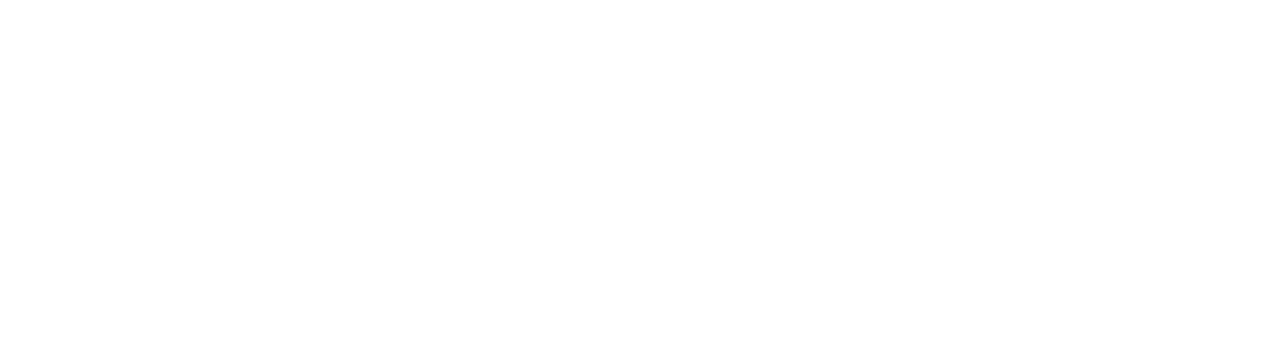
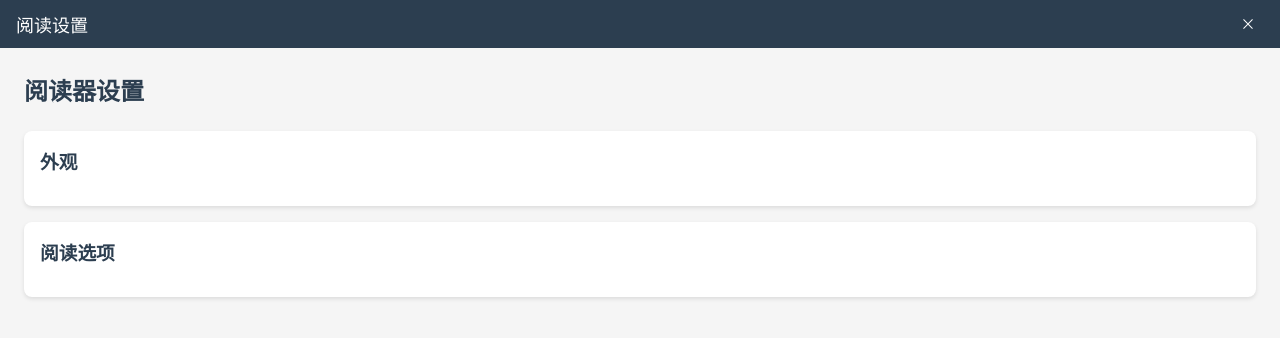
Before and after one commit to xudong7/tauri-rbook, a Vue app: page /settings in a window 1280 px wide. Before the commit this address had no page. Shown: the top 338 px of the page. Built offline with nearby package versions, Linux system fonts and the light colour scheme; the HTML template or start-up script is replaced by a standard one.

Commit message:
add new setting window

```diff
--- a/src/router/index.ts
+++ b/src/router/index.ts
@@ -3,6 +3,7 @@
 import MenuView from '../views/MenuView/MenuView.vue'
 import ReaderView from '../views/ReaderView/ReaderView.vue'
 import SearchView from '../views/SearchView/SearchView.vue'
+import SettingsView from '../views/SettingsView/SettingsView.vue'
 
 const routes = [
   {
@@ -20,6 +21,11 @@
     path: '/search',
     name: 'Search',
     component: SearchView
+  },
+  {
+    path: '/settings',
+    name: 'Settings',
+    component: SettingsView
   }
 ]
 
--- /dev/null
+++ b/src/utils/CreateWindow.ts
@@ -0,0 +1,28 @@
+import { WebviewWindow } from "@tauri-apps/api/webviewWindow";
+
+export async function createSettingsWindow(options = {}) {
+  try {
+    const windowOptions = {
+      width: 800,
+      height: 600,
+      resizable: true,
+      decorations: false, // 无边框窗口，使用自定义标题栏
+      center: true,
+      url: "/settings" // 直接在URL中指定路由路径
+    };
+
+    const settingWindow = new WebviewWindow("settings", windowOptions);
+
+    settingWindow.once("tauri://created", () => {
+      console.log("Login window created successfully");
+    });
+    settingWindow.once("tauri://error", (e) => {
+      console.error("Error creating login window:", e);
+    });
+
+    return settingWindow;
+  } catch (error) {
+    console.error("Failed to create login window:", error);
+    return null;
+  }
+}
--- a/src/views/ReaderView/ReaderView.vue
+++ b/src/views/ReaderView/ReaderView.vue
@@ -14,6 +14,7 @@
   resizeImgAndReturnInnerHTML,
   splitParagraphWithImages,
 } from "../../utils/ReaderViewUtil";
+import { createSettingsWindow } from "../../utils/CreateWindow";
 import {
   ArrowLeft,
   ArrowRight,
@@ -59,6 +60,15 @@
 let PAGE_WIDTH = WINDOW_WIDTH / 2; // 页面宽度
 let PAGE_HEIGHT = WINDOW_HEIGHT * 0.9; // 页面高度
 const PAGE_PADDING = 20; // px
+
+// 点击设置按钮时，打开设置窗口
+const openSettingWindow = async () => {
+  try {
+    createSettingsWindow();
+  } catch (error) {
+    console.error("打开设置窗口失败:", error);
+  }
+};
 
 // 加载电子书
 const loadBookFromPath = async (path: string) => {
@@ -472,7 +482,7 @@
           <el-icon :size="20"><ArrowLeft /></el-icon>
         </button>
         <el-dropdown trigger="click" :hide-on-click="false" ref="dropdownRef">
-          <button class="icon-button" title="设置">
+          <button class="icon-button" @click="openSettingWindow" title="设置">
             <el-icon :size="20"><Setting /></el-icon>
           </button>
           <template #dropdown>
--- /dev/null
+++ b/src/views/SettingsView/SettingsView.vue
@@ -0,0 +1,123 @@
+<script setup lang="ts">
+import { Close } from "@element-plus/icons-vue";
+import { getCurrentWindow } from "@tauri-apps/api/window";
+
+const closeWindow = async () => {
+  // 获取当前窗口并关闭它
+  const currentWindow = getCurrentWindow();
+  await currentWindow.close();
+};
+
+</script>
+
+<template>
+  <div class="settings-container">
+    <!-- 自定义标题栏 -->
+    <div class="settings-header">
+      <div class="title">阅读设置</div>
+      <div class="window-controls">
+        <button
+          class="window-control-button close-button"
+          @click="closeWindow"
+          title="Close"
+        >
+          <el-icon :size="16"><Close /></el-icon>
+        </button>
+      </div>
+    </div>
+
+    <!-- 设置内容 -->
+    <div class="settings-content">
+      <h2>阅读器设置</h2>
+
+      <!-- 这里添加各种设置选项 -->
+      <div class="settings-section">
+        <h3>外观</h3>
+        <!-- 设置项内容 -->
+      </div>
+
+      <div class="settings-section">
+        <h3>阅读选项</h3>
+        <!-- 设置项内容 -->
+      </div>
+    </div>
+  </div>
+</template>
+
+<style scoped>
+.settings-container {
+  display: flex;
+  flex-direction: column;
+  height: 100vh;
+  background-color: #f5f5f5;
+}
+
+.settings-header {
+  display: flex;
+  justify-content: space-between;
+  align-items: center;
+  padding: 8px 16px;
+  background-color: #2c3e50;
+  color: white;
+  -webkit-app-region: drag; /* 让标题栏可拖动 */
+}
+
+.title {
+  font-size: 18px;
+  font-weight: 500;
+}
+
+.window-controls {
+  display: flex;
+  -webkit-app-region: no-drag; /* 控制按钮不可拖动 */
+}
+
+.window-control-button {
+  width: 32px;
+  height: 32px;
+  display: flex;
+  align-items: center;
+  justify-content: center;
+  background-color: transparent;
+  border: none;
+  border-radius: 4px;
+  color: white;
+  cursor: pointer;
+  margin-left: 4px;
+  transition: background-color 0.2s;
+}
+
+.window-control-button:hover {
+  background-color: rgba(255, 255, 255, 0.2);
+}
+
+.close-button:hover {
+  background-color: #e81123;
+}
+
+.settings-content {
+  flex: 1;
+  padding: 24px;
+  overflow-y: auto;
+}
+
+.settings-section {
+  background-color: white;
+  padding: 16px;
+  border-radius: 8px;
+  margin-bottom: 16px;
+  box-shadow: 0 2px 4px rgba(0, 0, 0, 0.1);
+}
+
+h2 {
+  margin-top: 0;
+  margin-bottom: 24px;
+  color: #2c3e50;
+}
+
+h3 {
+  margin-top: 0;
+  margin-bottom: 16px;
+  color: #2c3e50;
+}
+</style>
```
Also changed, not shown: src-tauri/capabilities/default.json (+6 -2 lines).
